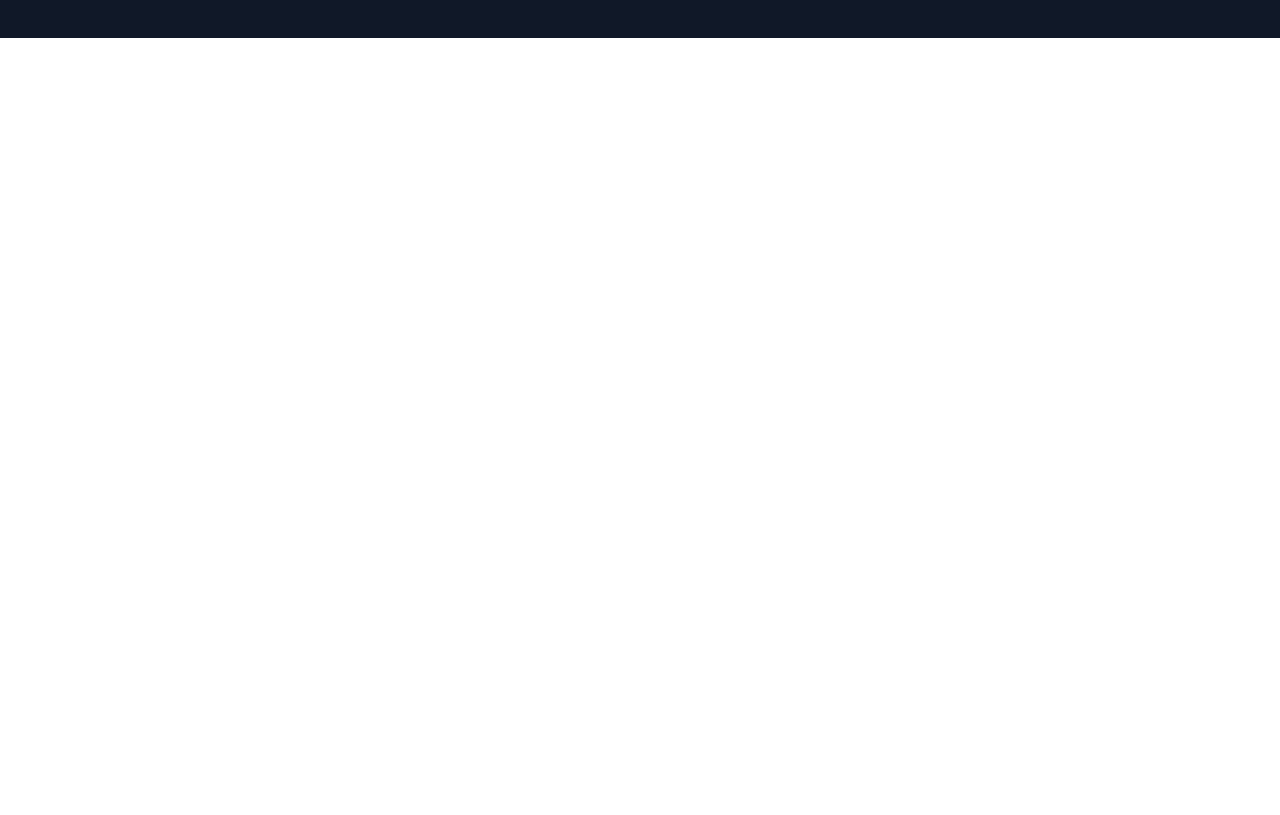
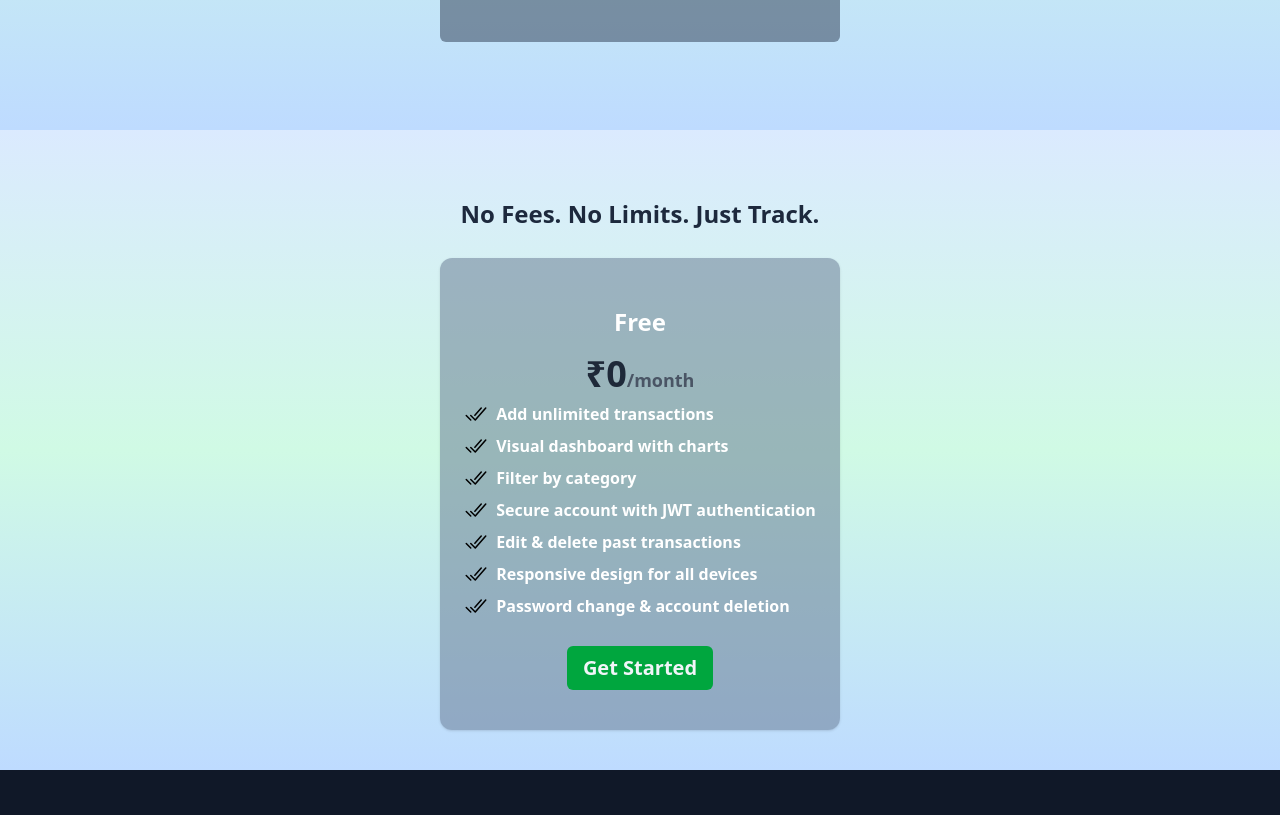
Before and after one commit to PurviMurkute/ExpenseTracker, a React (Vite) app in the folder client/: page / in a window 1280 px wide. Shown: the part 1962-2777 px from the top of the page. Before the commit the page ends 2000 px from the top, so only its background shows below. Built offline with nearby package versions, Linux system fonts and the light colour scheme.

Commit message:
pricing card added

```diff
--- a/client/src/components/Button.jsx
+++ b/client/src/components/Button.jsx
@@ -3,7 +3,7 @@ import { motion } from "motion/react";
 
 const Button = ({ btnText, onClick, btnSize, btnVariant }) => {
   const btnSizes = {
-    lg: "text-xl px-4 py-2 mt-10",
+    lg: "text-xl px-4 py-2 mt-7",
     md: "text-md px-5 py-1 my-1",
     sm: "text-md px-4 py-1 my-5 block mx-auto",
     auth_btn: "text-md p-2 my-6 block mx-auto w-[83%] hover:bg-blue-600"
--- a/client/src/components/WorkflowCard.jsx
+++ b/client/src/components/WorkflowCard.jsx
@@ -14,7 +14,7 @@ const WorkflowCard = ({ title, description, step, bgColor }) => {
       whileInView={{ y: 0 }}
       transition={{ duration: 0.8 }}
       viewport={{ once: true, amount: 0.3 }}
-      className={`flex flex-col justify-center items-center bg-slate-600/80 px-5 md:px-7 py-8 md:py-3 my-3 md:my-2 w-[275px] md:h-[250px] md:w-[400px] rounded-md hover:shadow-xl`}
+      className={`flex flex-col justify-center items-center bg-slate-600/60 px-5 md:px-7 py-8 md:py-3 my-3 md:my-2 w-[275px] md:h-[250px] md:w-[400px] rounded-md hover:shadow-xl`}
     >
       <div className={`w-[50px] h-[50px] mx-5 rounded-full flex justify-center items-center ${bgColors[bgColor]} text-2xl font-bold`}>
         {step}
--- a/client/src/views/Home.jsx
+++ b/client/src/views/Home.jsx
@@ -1,12 +1,13 @@
 import React, { useEffect, useState } from "react";
 import Header from "../components/Header";
-import { Link } from "react-router";
+import { Link, useNavigate } from "react-router";
 import Button from "../components/Button";
-import { FEATURESDATA, HEADING } from "../configFeatures.jsx";
+import { FEATURESDATA, HEADING } from "../components/configFeatures.jsx";
 import FeatureCard from "../components/FeatureCard";
 import Footer from "../components/Footer";
 import WorkflowCard from "../components/WorkflowCard.jsx";
 import { motion } from "motion/react";
+import { IoCheckmarkDoneOutline } from "react-icons/io5";
 
 const Home = () => {
   const [currentUser, setCurrentUser] = useState();
@@ -19,12 +20,14 @@ const Home = () => {
     }
   }, []);
 
+  const navigate = useNavigate();
+
   return (
     <>
       <div className="h-[600px] w-full bg-gradient-to-b from-blue-100 via-emerald-100 to-blue-200 relative">
         <motion.div
-        animate={{ scale: [1, 1.05, 1] }}
-      transition={{ repeat: Infinity, duration: 10 }}
+          animate={{ scale: [1, 1.05, 1] }}
+          transition={{ repeat: Infinity, duration: 10 }}
           className="absolute inset-0 z-0"
           style={{
             backgroundImage: `
@@ -63,12 +66,16 @@ const Home = () => {
             </span>
           </p>
           <Link to={currentUser ? "/dashboard" : "/signup"}>
-            <Button btnText="Start Now for Free" btnSize="lg" btnVariant="red"/>
+            <Button
+              btnText="Start Now for Free"
+              btnSize="lg"
+              btnVariant="red"
+            />
           </Link>
         </motion.div>
       </div>
       <div className="shadow-xl p-2 md:py-12 md:px-30 bg-gradient-to-b from-blue-100 via-emerald-100 to-blue-200">
-        <h1 className="text-center text-2xl font-extrabold py-5 text-slate-800">
+        <h1 className="text-center text-2xl font-extrabold p-5 text-slate-800">
           {HEADING}
         </h1>
         <motion.div
@@ -97,7 +104,7 @@ const Home = () => {
         <h1 className="text-center text-2xl font-extrabold py-6 text-slate-800">
           Workflow of ExpenseDiary
         </h1>
-        <div className="flex flex-col md:flex-row justify-evenly items-center">
+        <div className="flex flex-col md:flex-row flex-wrap justify-evenly items-center">
           <WorkflowCard
             step="1"
             bgColor="color1"
@@ -124,6 +131,64 @@ const Home = () => {
           />
         </div>
       </div>
+      <div className="py-5 md:py-10 bg-gradient-to-b from-blue-100 via-emerald-100 to-blue-200">
+        <h2 className="text-xl md:text-2xl font-extrabold text-center p-7 text-slate-800">
+          No Fees. No Limits. Just Track.
+        </h2>
+        <motion.div
+          initial={{ y: 30 }}
+          whileInView={{ y: 0 }}
+          transition={{ duration: 0.8 }}
+          viewport={{ once: true, amount: 0.3 }}
+          className="w-[300px] md:w-[400px] flex flex-col justify-center items-center mx-auto bg-slate-500/50 rounded-xl shadow p-3 md:py-10 text-white"
+        >
+          <h3 className="text-2xl font-bold py-2">Free</h3>
+          <p className="text-lg font-semibold text-gray-600 py-2">
+            <span className="text-gray-800 text-4xl">₹0</span>/month
+          </p>
+          <ul className="flex flex-col justify-center gap-2 font-semibold">
+            <li className="flex">
+              <IoCheckmarkDoneOutline className="inline text-black text-2xl me-2" />{" "}
+              Add unlimited transactions
+            </li>
+            <li className="flex">
+              <IoCheckmarkDoneOutline className="inline text-black text-2xl me-2" />{" "}
+              Visual dashboard with charts
+            </li>
+            <li className="flex">
+              <IoCheckmarkDoneOutline className="inline text-black text-2xl me-2" />{" "}
+              Filter by category
+            </li>
+            <li className="flex">
+              <IoCheckmarkDoneOutline className="inline text-black text-2xl me-2" />{" "}
+              Secure account with JWT authentication
+            </li>
+            <li className="flex">
+              <IoCheckmarkDoneOutline className="inline text-black text-2xl me-2" />{" "}
+              Edit & delete past transactions
+            </li>
+            <li className="flex">
+              <IoCheckmarkDoneOutline className="inline text-black text-2xl me-2" />{" "}
+              Responsive design for all devices
+            </li>
+            <li className="flex">
+              <IoCheckmarkDoneOutline className="inline text-black text-2xl me-2" />{" "}
+              Password change & account deletion
+            </li>
+          </ul>
+          <Button
+            btnText="Get Started"
+            btnSize="lg"
+            btnVariant="green"
+            onClick={() =>
+              setTimeout(() => {
+                navigate("/dashboard");
+              }, 1000)
+            }
+          />
+        </motion.div>
+      </div>
+
       <Footer />
     </>
   );
```
Also changed, not shown: client/src/components/configFeatures.jsx (renamed from client/src/configFeatures.jsx), 1 other file (tests, documents, lock files or other folders).
